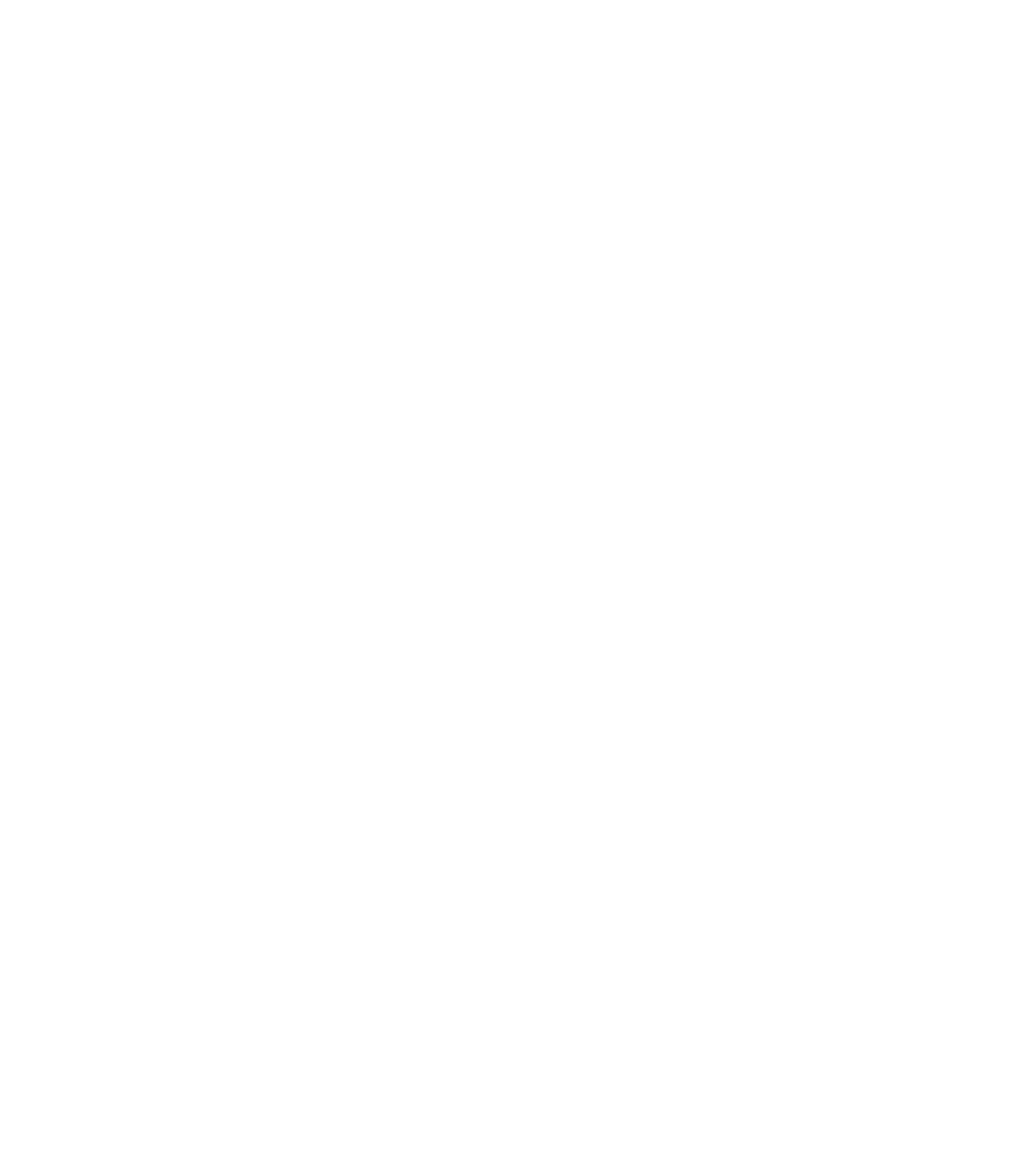
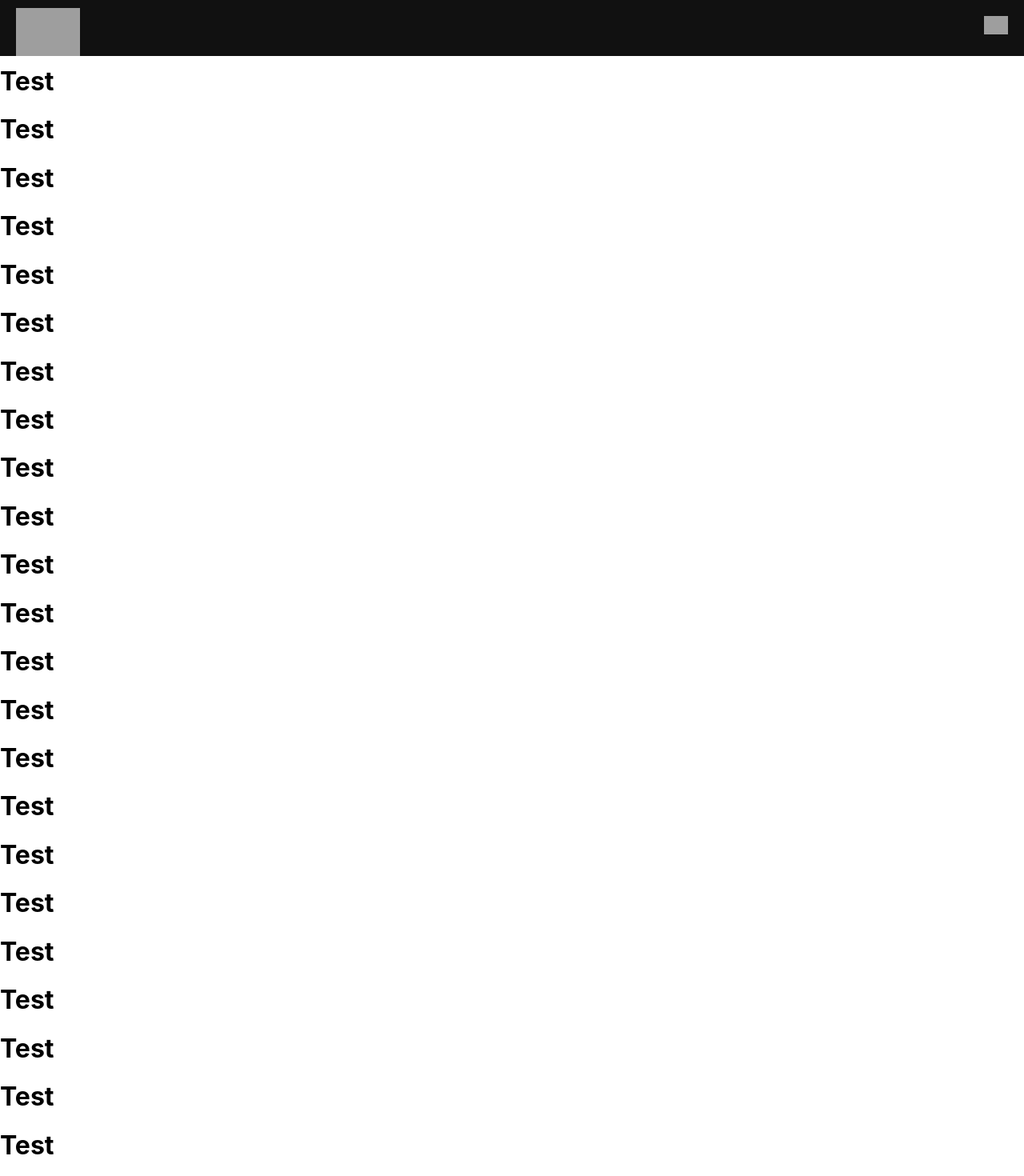
Before and after one commit to nakullio/netflix-clone, a React (Create React App) app: page / in a window 1280 px wide. Shown: the top 1470 px of the page at 80% size. Before the commit the page ends 800 px from the top, so only its background shows below. Built offline with nearby package versions, Linux system fonts and the light colour scheme; grey boxes are pictures that could not be loaded.

Commit message:
ADD: Setup the Nav Bar

```diff
--- a/src/HomeScreen.js
+++ b/src/HomeScreen.js
@@ -1,10 +1,38 @@
 import React from 'react'
-import "./HomeScreen.css"
+import './HomeScreen.css'
+import Nav from './Nav'
 
 function HomeScreen() {
     return (
         <div className="homeScreen">
-            {/* Nav */}
+            <Nav />
+
+            <h1>Test</h1>
+            <h1>Test</h1>
+            <h1>Test</h1>
+            <h1>Test</h1>
+            <h1>Test</h1>
+            <h1>Test</h1>
+            <h1>Test</h1>
+            <h1>Test</h1>
+            <h1>Test</h1>
+            <h1>Test</h1>
+            <h1>Test</h1>
+            <h1>Test</h1>
+            <h1>Test</h1>
+            <h1>Test</h1>
+            <h1>Test</h1>
+            <h1>Test</h1>
+            <h1>Test</h1>
+            <h1>Test</h1>
+            <h1>Test</h1>
+            <h1>Test</h1>
+            <h1>Test</h1>
+            <h1>Test</h1>
+            <h1>Test</h1>
+            <h1>Test</h1>
+            <h1>Test</h1>
+            <h1>Test</h1>
 
             {/* Banner */}
 
--- /dev/null
+++ b/src/Nav.css
@@ -0,0 +1,38 @@
+.nav {
+  position: fixed;
+  top: 0;
+  padding: 20px;
+  width: 100%;
+  height: 30px;
+  z-index: 1;
+
+  /* Animations */
+  transition-timing-function: ease-in;
+  transition: all 0.5s;
+}
+
+.nav__contents {
+  display: flex;
+  justify-content: space-between;
+}
+
+.nav__black {
+  background-color: #111;
+}
+
+.nav__logo {
+  position: fixed;
+  top: 10px;
+  left: 0;
+  width: 80px;
+  object-fit: contain;
+  padding-left: 20px;
+  cursor: pointer;
+}
+
+.nav__avatar {
+  cursor: pointer;
+  position: fixed;
+  right: 20px;
+  width: 30px;
+}
--- /dev/null
+++ b/src/Nav.js
@@ -0,0 +1,16 @@
+import React from 'react'
+import './Nav.css'
+
+function Nav() {
+    return (
+        <div className="nav nav__black">
+            <div className="nav__contents">
+                <img className="nav__logo" src="http://assets.stickpng.com/images/580b57fcd9996e24bc43c529.png" alt=""/>
+                <img className="nav__avatar" src="https://image.flaticon.com/icons/png/512/2002/2002952.png" alt=""/>
+
+            </div>
+        </div>
+    )
+}
+
+export default Nav
```
